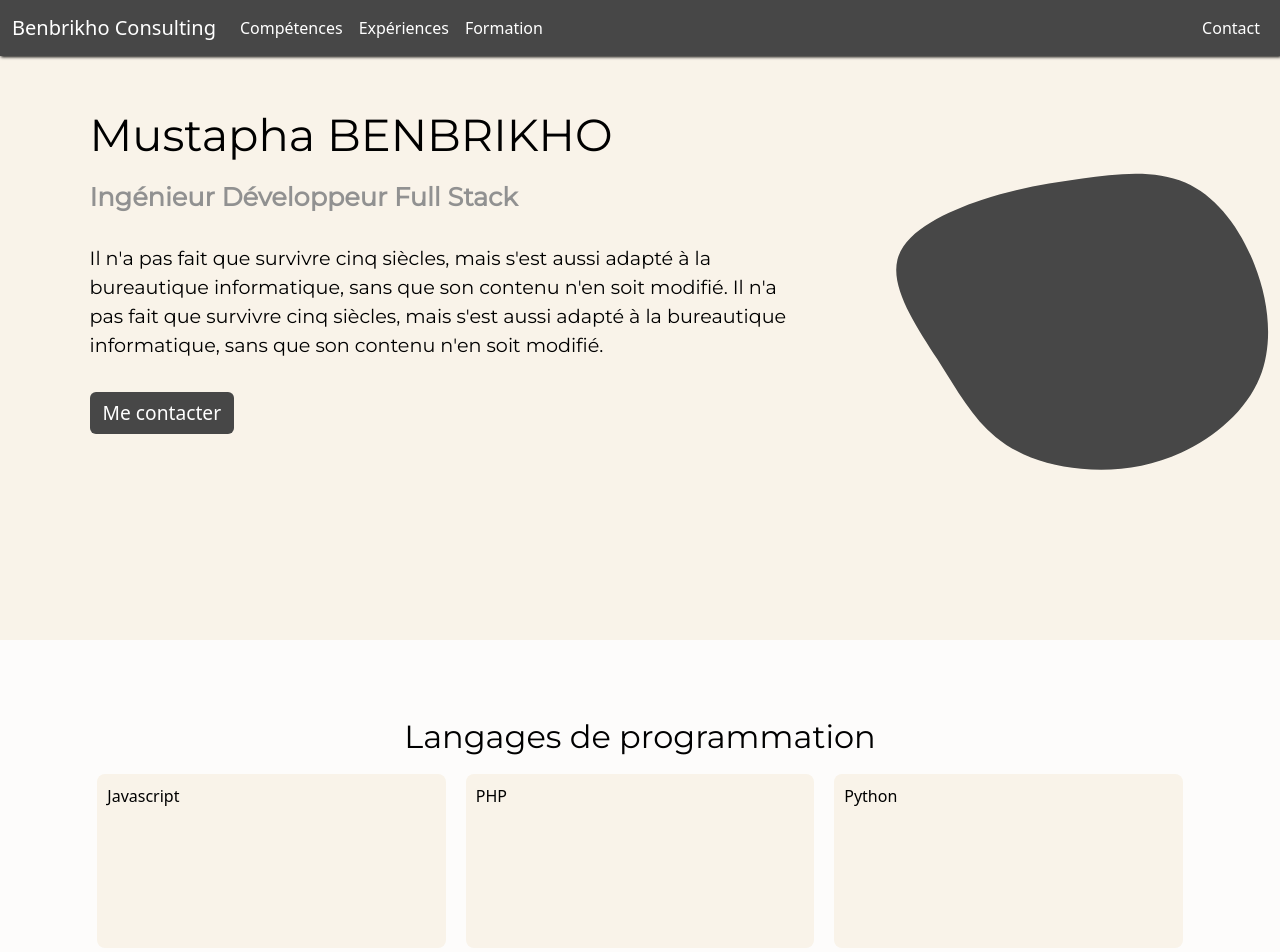
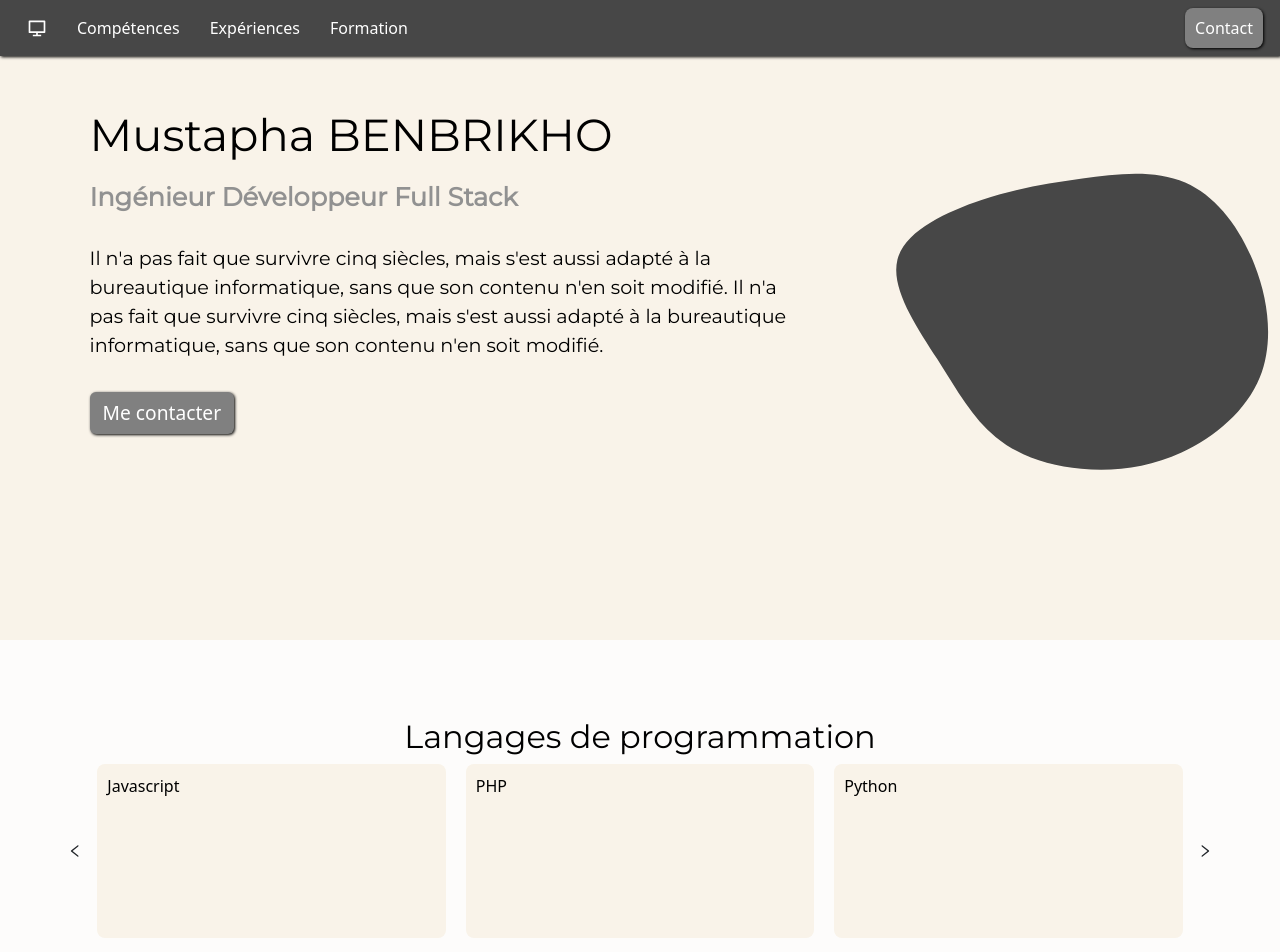
Before and after one commit to mousqtr/NewPortfolio, a React (Create React App) app in the folder front/: page / in a window 1280 px wide. Shown: the top 952 px of the page. Built offline with nearby package versions, Linux system fonts and the light colour scheme.

Commit message:
Update 7 files

```diff
--- a/front/package.json
+++ b/front/package.json
@@ -10,6 +10,7 @@
     "react": "^18.2.0",
     "react-bootstrap": "^2.9.0",
     "react-dom": "^18.2.0",
+    "react-icons": "^4.11.0",
     "react-scripts": "5.0.1",
     "sass": "^1.68.0",
     "web-vitals": "^2.1.4"
--- a/front/src/App.scss
+++ b/front/src/App.scss
@@ -7,7 +7,8 @@
   }
 
   .btn-classic {
-    background-color: #474747;
+    background-color: grey;
+    box-shadow: 1px 1px 3px black;
     color: white;
     font-size: 1.5vw;
     &:hover {
--- a/front/src/components/NavBar/NavBar.js
+++ b/front/src/components/NavBar/NavBar.js
@@ -2,6 +2,7 @@ import Container from "react-bootstrap/Container";
 import Nav from "react-bootstrap/Nav";
 import Navbar from "react-bootstrap/Navbar";
 import NavDropdown from "react-bootstrap/NavDropdown";
+import { RiComputerLine } from "react-icons/ri";
 import "./NavBar.scss";
 
 function NavBar() {
@@ -9,7 +10,9 @@ function NavBar() {
     <div id="navBar">
       <Navbar collapseOnSelect expand="lg">
         <Container>
-          <Navbar.Brand href="#home">Benbrikho Consulting</Navbar.Brand>
+          <Navbar.Brand href="#home">
+            <RiComputerLine />
+          </Navbar.Brand>
           <Navbar.Toggle aria-controls="responsive-navbar-nav" />
           <Navbar.Collapse id="responsive-navbar-nav">
             <Nav className="me-auto">
@@ -18,7 +21,9 @@ function NavBar() {
               <Nav.Link href="#formation">Formation</Nav.Link>
             </Nav>
             <Nav>
-              <Nav.Link href="#contact">Contact</Nav.Link>
+              <Nav.Link href="#contact" className="btn-classic">
+                Contact
+              </Nav.Link>
             </Nav>
           </Navbar.Collapse>
         </Container>
--- a/front/src/components/NavBar/NavBar.scss
+++ b/front/src/components/NavBar/NavBar.scss
@@ -7,8 +7,28 @@
     color: white;
     box-shadow: 1px 1px 3px black;
 
+    .navbar-brand {
+      display: flex;
+      align-items: center;
+      justify-content: center;
+    }
+
     a {
       color: white;
+      text-align: center;
+      border-radius: 0.5rem;
+      margin-left: 5px;
+      margin-right: 5px;
+      padding-left: 10px;
+      padding-right: 10px;
+
+      &:hover {
+        background: rgba(255, 255, 255, 0.1);
+      }
+    }
+
+    .btn-classic {
+      font-size: 16px;
     }
 
     .navbar-toggler {
--- a/front/src/sections/Skills/Skills.js
+++ b/front/src/sections/Skills/Skills.js
@@ -1,3 +1,4 @@
+import { AiOutlineLeft, AiOutlineRight } from "react-icons/ai";
 import "./Skills.scss";
 
 function Skills() {
@@ -6,17 +7,21 @@ function Skills() {
       <div className="block">
         <h1>Langages de programmation</h1>
         <div className="cols">
+          <AiOutlineLeft />
           <div className="column">Javascript</div>
           <div className="column">PHP</div>
           <div className="column">Python</div>
+          <AiOutlineRight />
         </div>
       </div>
       <div className="block">
         <h1>Frameworks & Librairies</h1>
         <div className="cols">
+          <AiOutlineLeft />
           <div className="column">React.js</div>
           <div className="column">Node.js</div>
           <div className="column">Angular</div>
+          <AiOutlineRight />
         </div>
       </div>
     </div>
--- a/front/src/sections/Skills/Skills.scss
+++ b/front/src/sections/Skills/Skills.scss
@@ -21,6 +21,11 @@
       display: flex;
       flex-direction: row;
       justify-content: center;
+      align-items: center;
+
+      svg {
+        width: 3vh;
+      }
 
       .column {
         background-color: red;
```
Also changed, not shown: 1 other file (tests, documents, lock files or other folders).
